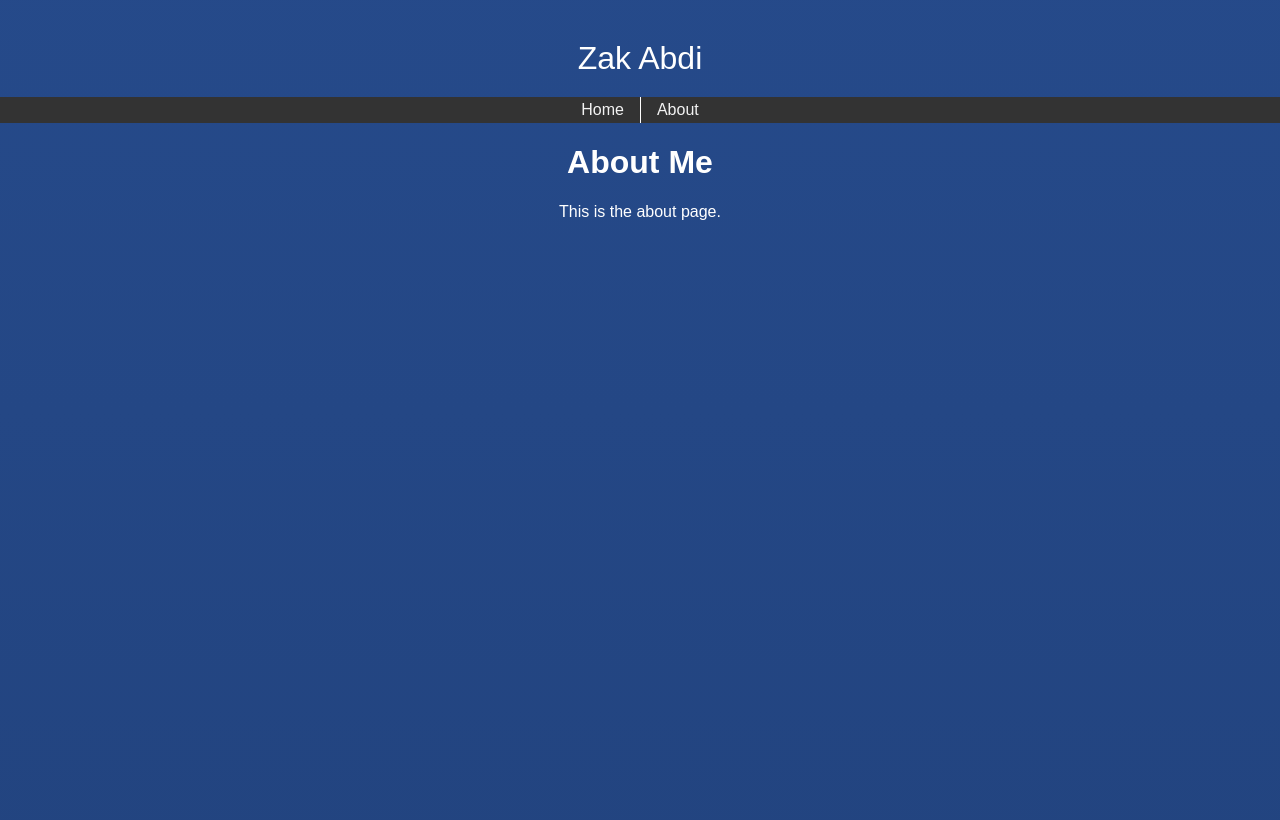
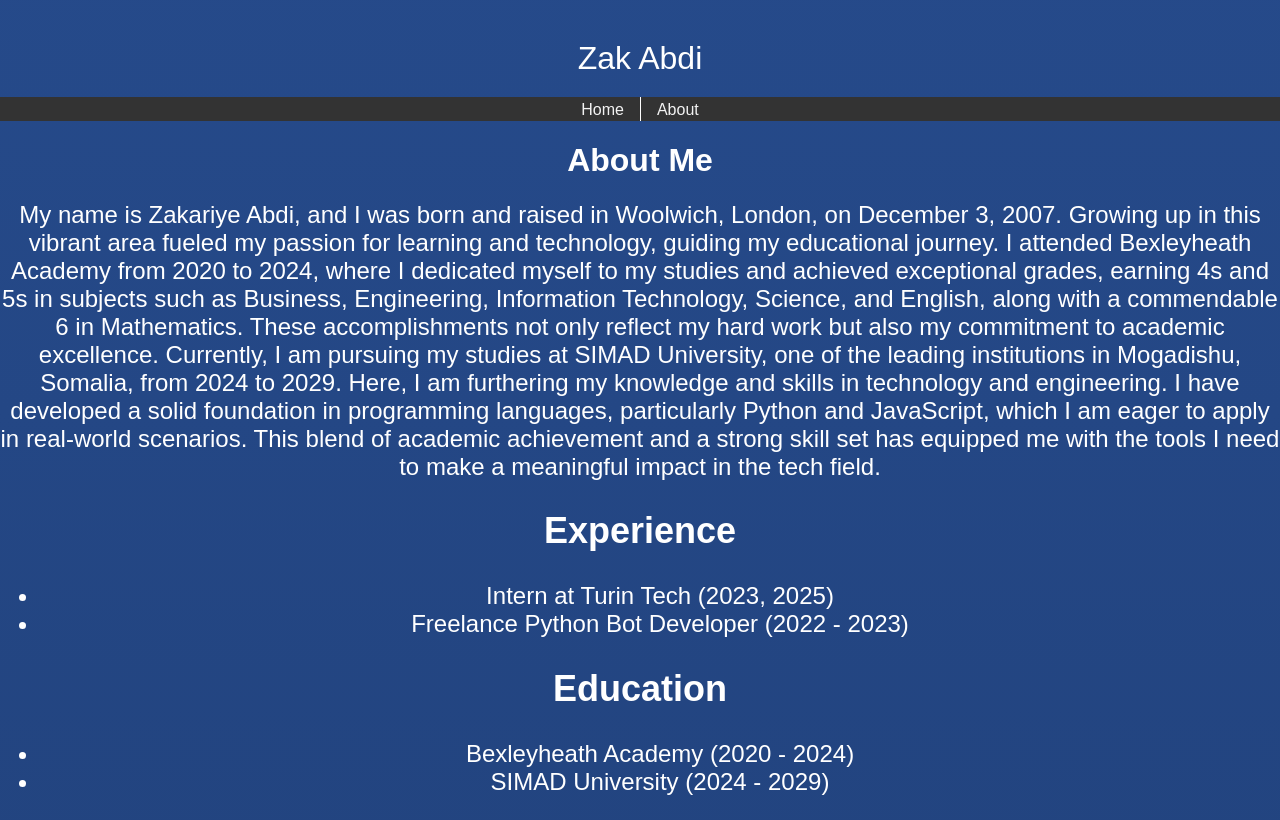
Before and after one commit to zakariye-py/webpage, a plain HTML site: page about.html in a window 1280 px wide. Drawn offline with Linux system fonts and the light colour scheme.

Commit message:
Update about.html

```diff
--- a/about.html
+++ b/about.html
@@ -75,7 +75,30 @@
     </nav>
     <div class="content">
         <h1>About Me</h1>
-        <p>This is the about page.</p>
+        <style>
+            .content {
+                text-align: center;
+            }
+            .content p1 {
+                font-size: 1.5em; /* Increase the paragraph font size */
+            }
+            .content li {
+                font-size: 1em; /* Increase the paragraph font size */
+            }
+        </style>
+        <p1>My name is Zakariye Abdi, and I was born and raised in Woolwich, London, on December 3, 2007. Growing up in this vibrant area fueled my passion for learning and technology, guiding my educational journey. I attended Bexleyheath Academy from 2020 to 2024, where I dedicated myself to my studies and achieved exceptional grades, earning 4s and 5s in subjects such as Business, Engineering, Information Technology, Science, and English, along with a commendable 6 in Mathematics. These accomplishments not only reflect my hard work but also my commitment to academic excellence. Currently, I am pursuing my studies at SIMAD University, one of the leading institutions in Mogadishu, Somalia, from 2024 to 2029. Here, I am furthering my knowledge and skills in technology and engineering. I have developed a solid foundation in programming languages, particularly Python and JavaScript, which I am eager to apply in real-world scenarios. This blend of academic achievement and a strong skill set has equipped me with the tools I need to make a meaningful impact in the tech field.</p>
+
+        <h2>Experience</h2>
+        <ul>
+            <li>Intern at Turin Tech (2023, 2025)</li>
+            <li>Freelance Python Bot Developer (2022 - 2023)</li>
+        </ul>
+
+        <h2>Education</h2>
+        <ul>
+            <li>Bexleyheath Academy (2020 - 2024)</li>
+            <li>SIMAD University (2024 - 2029)</li>
+        </ul>
     </div>
 
     <script>
```
